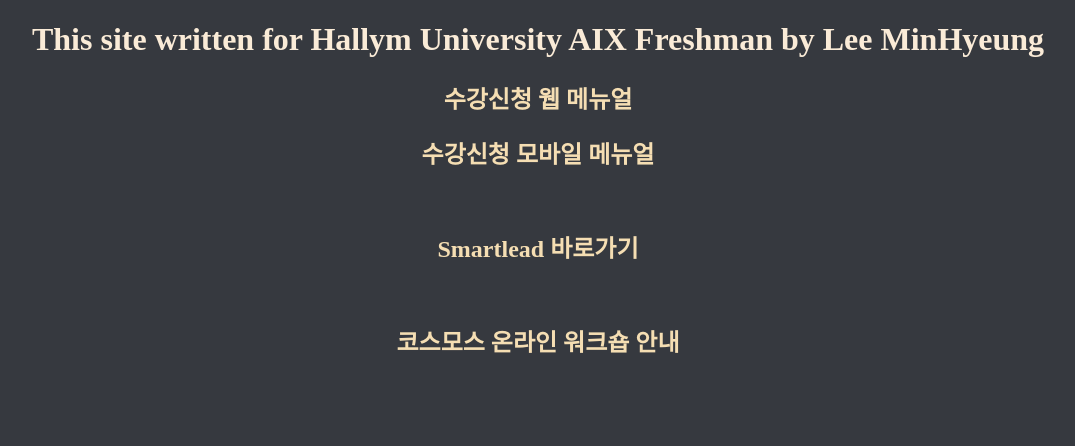
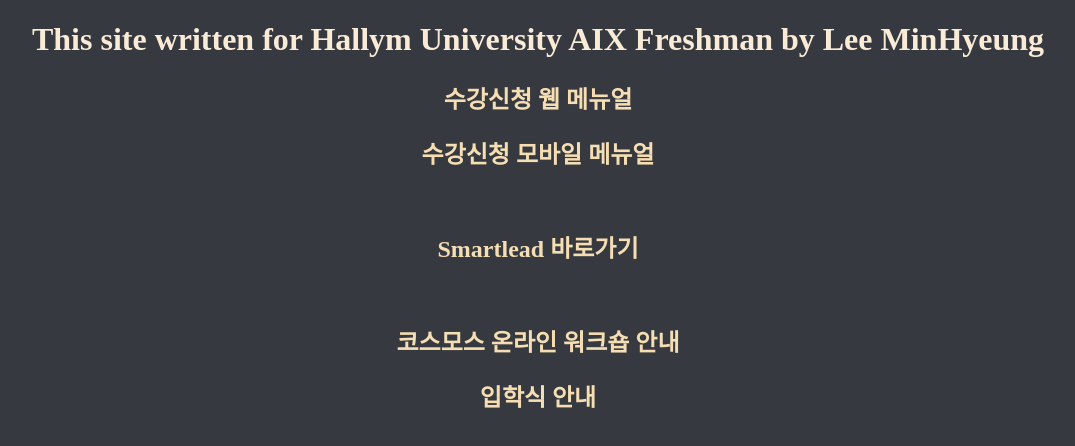
Before and after one commit to Leecarry16/Leecarry16.github.io, a plain HTML site: page aix_new_member.html in a window 1280 px wide. Shown: the whole page, without its empty margins (102-1177 px from the left). Drawn offline with Linux system fonts and the light colour scheme.

Commit message:
Update aix_new_member.html

```diff
--- a/aix_new_member.html
+++ b/aix_new_member.html
@@ -21,6 +21,8 @@
         <h2><strong><a href="https://smartlead.hallym.ac.kr/login.php" target="_blank">Smartlead 바로가기</a></strong></h2>
         <h1></h1><br>
         <h2><strong><a href="https://Leecarry16.github.io/Cosmos online workshop.png" target="_blank">코스모스 온라인 워크숍 안내</a></strong></h2>
+        <h2><strong><a href="https://www.hallym.ac.kr/.resources/preview/doc.html?fn=BBS_202202170337504790&rs=/.preview/" target="_blank">입학식 안내</a></strong></h2>
+
 
 
 
```
